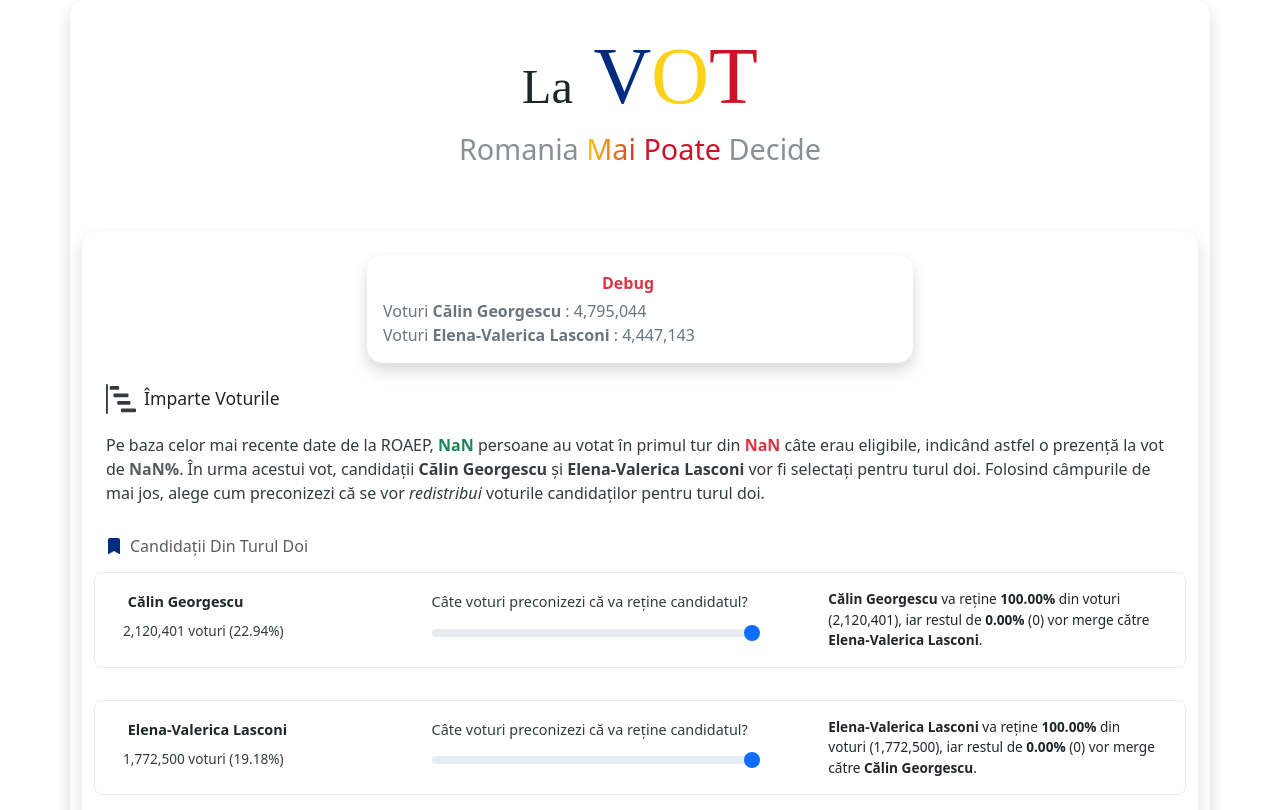
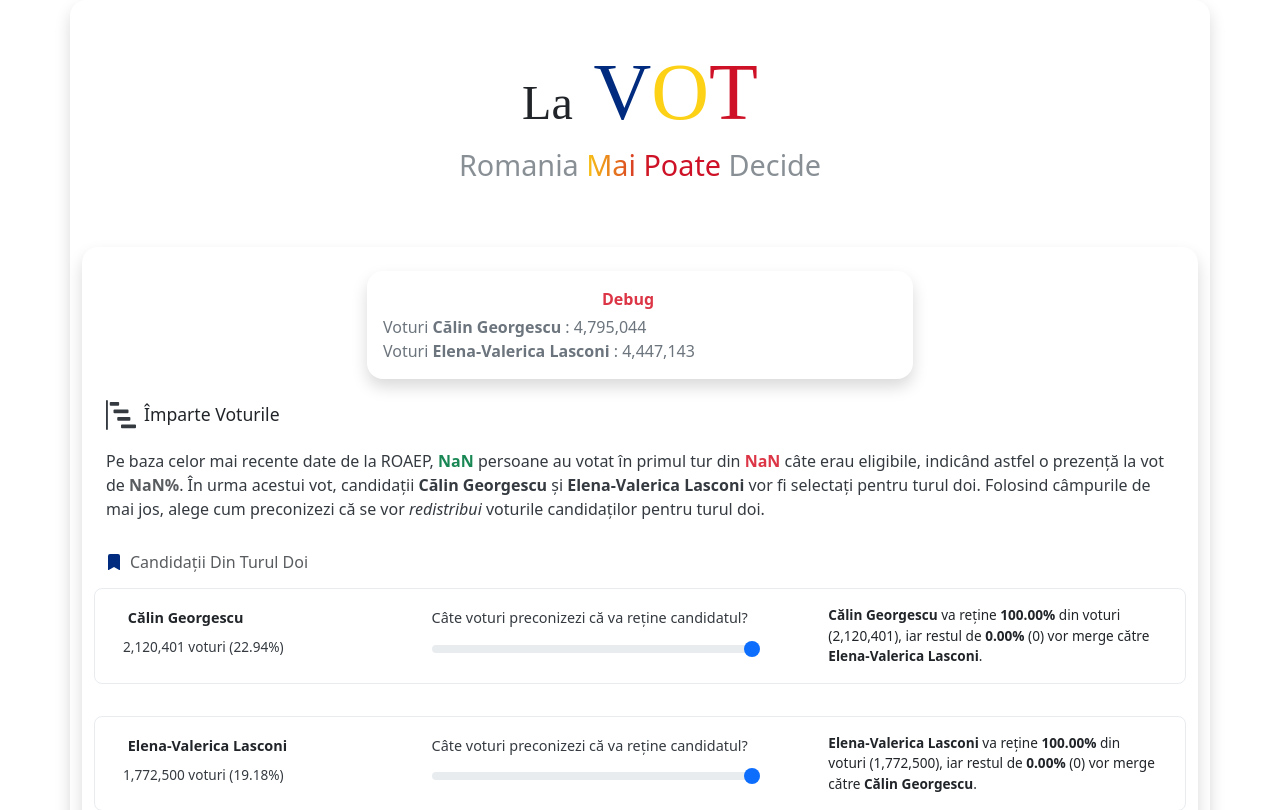
Before and after one commit to mihaiconstantin/lavot, a React (Vite) app: page / in a window 1280 px wide. Shown: the top 810 px of the page. Built offline with nearby package versions, Linux system fonts and the light colour scheme; a web font is replaced by a local one.

Commit message:
Style: update header margins styles

```diff
--- a/src/main.css
+++ b/src/main.css
@@ -79,6 +79,7 @@
 header {
     margin-bottom: 2rem;
     padding-bottom: 1rem;
+    margin-top: 1rem!important;
 }
 
 .header-subtitle {
```
